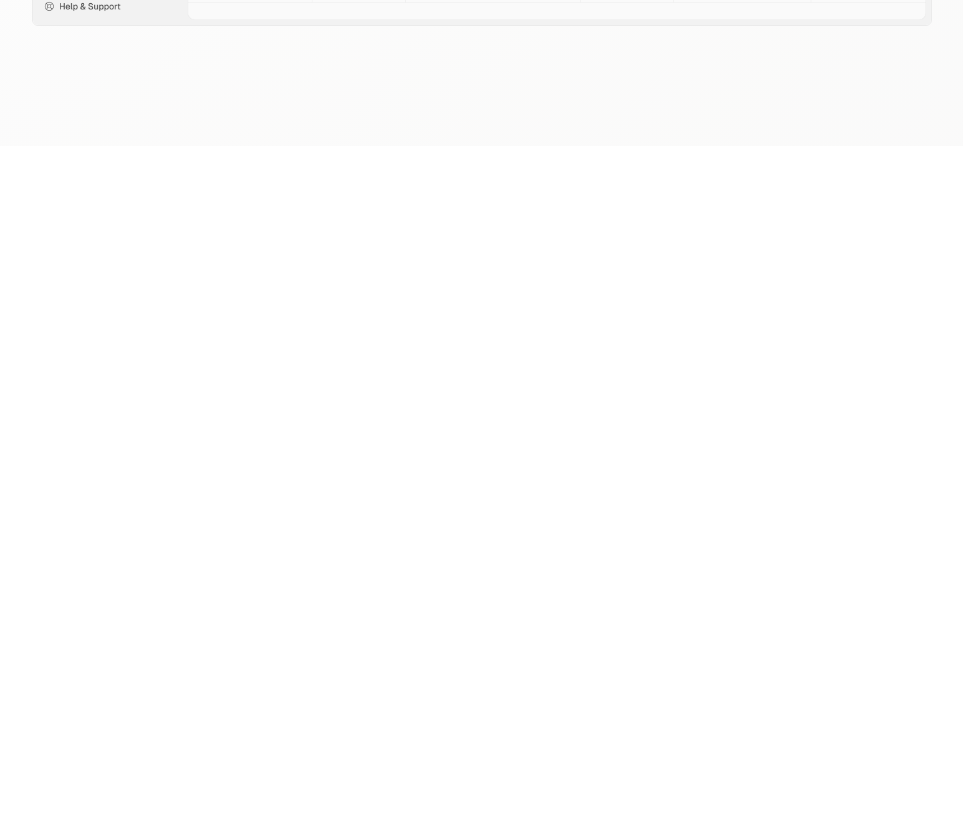
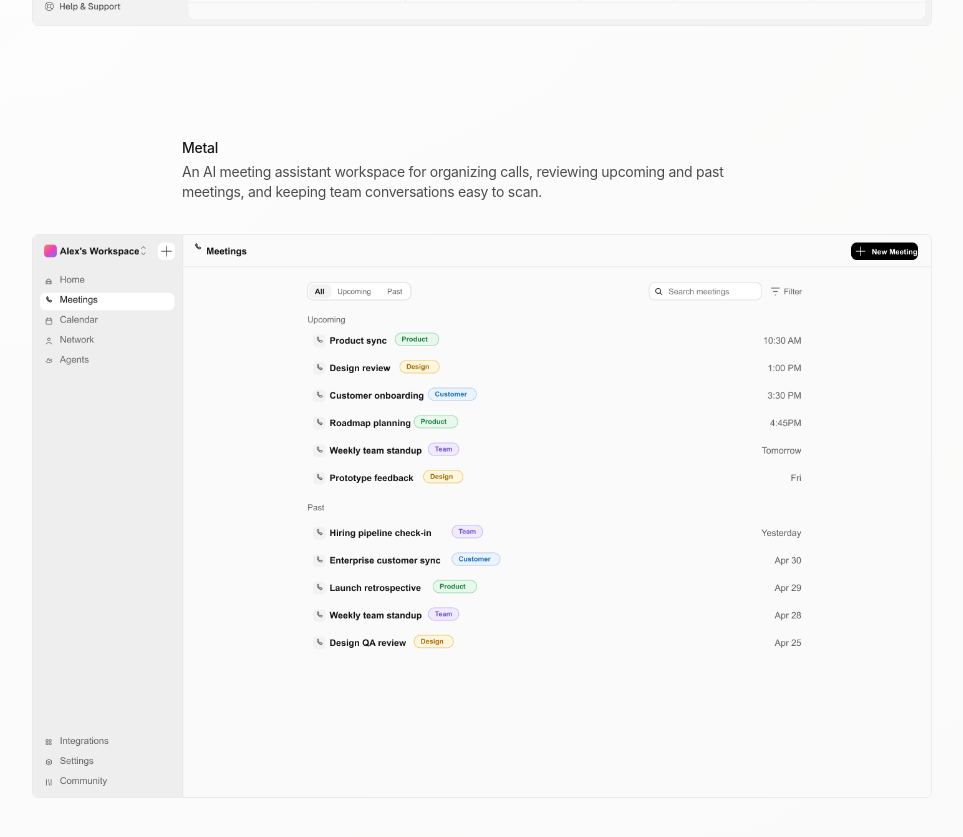
Before and after one commit to emrnc/alex-lohinov-portfolio, a Next.js app: page / in a window 1280 px wide. Shown: the part 1217-2054 px from the top of the page, without its empty margins (158-1121 px from the left). Before the commit the page ends 1363 px from the top, so only its background shows below. Built offline with nearby package versions, Linux system fonts and the light colour scheme.

Commit message:
Add Metal project

```diff
--- a/app/portfolio-content.ts
+++ b/app/portfolio-content.ts
@@ -30,4 +30,11 @@ export const projects: Project[] = [
     image: "/project-accord.png",
     darkImage: "/project-accord-dark.png",
   },
+  {
+    title: "Metal",
+    description:
+      "An AI meeting assistant workspace for organizing calls, reviewing upcoming and past meetings, and keeping team conversations easy to scan.",
+    image: "/project-metal.png",
+    darkImage: "/project-metal-dark.png",
+  },
 ];
--- a/app/styles/layout.css
+++ b/app/styles/layout.css
@@ -102,6 +102,9 @@
 }
 .projects-section {
   width: min(900px, calc(100vw - 48px));
+  display: flex;
+  flex-direction: column;
+  gap: 112px;
   margin-top: 112px;
   margin-left: 50%;
   transform: translateX(-50%);
@@ -183,6 +186,7 @@
   }
   .projects-section {
     width: min(100%, 335px);
+    gap: 80px;
     margin-top: 80px;
     margin-left: 0;
     transform: none;
```
Also changed, not shown: public/project-metal-dark.png (added), public/project-metal.png (added).
